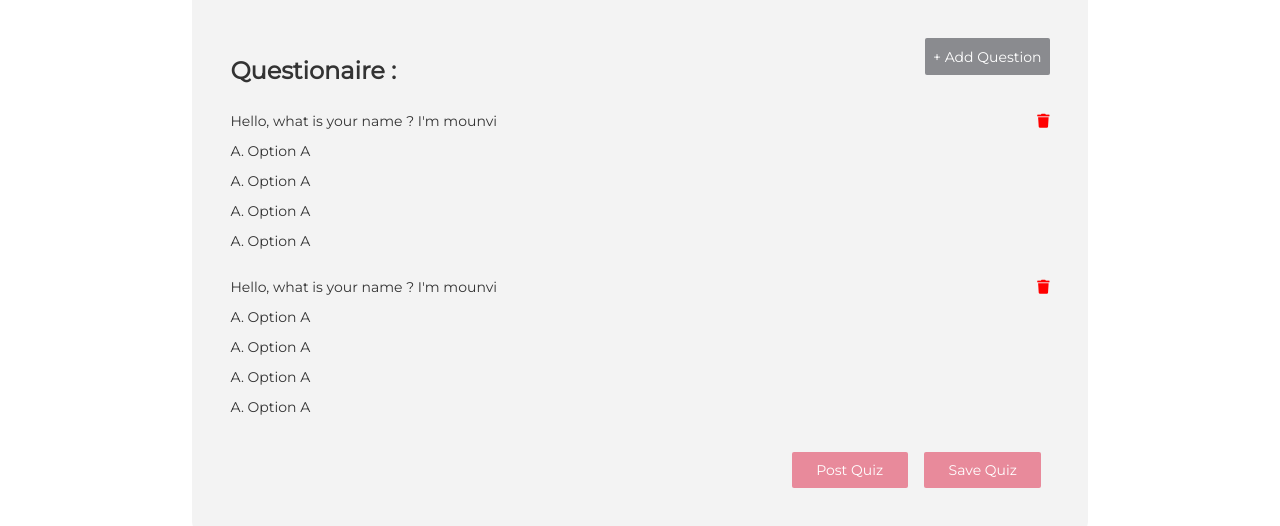
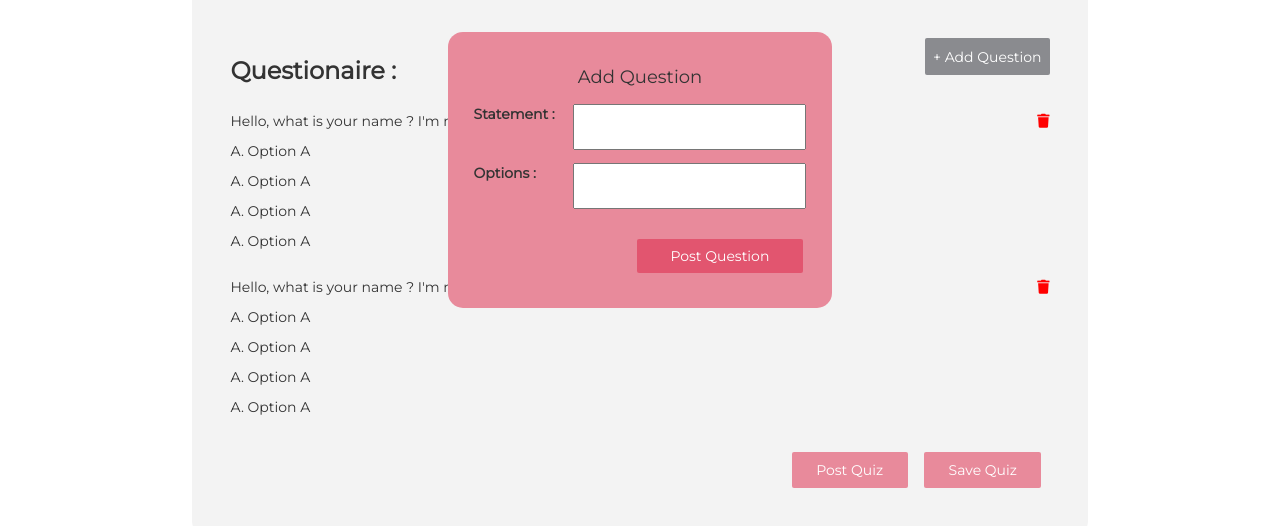
Before and after one commit to N0v0cain3/Kuizu, a plain HTML site: page frontend/Admin.html in a window 1280 px wide. Shown: the part 230-756 px from the top of the page. Drawn offline with nearby package versions, Linux system fonts and the light colour scheme.

Commit message:
modal template

```diff
--- a/frontend/Admin.html
+++ b/frontend/Admin.html
@@ -67,6 +67,22 @@
               <button>Save Quiz</button>
               <button>Post Quiz</button>
           </div>
+          <div class="modal display-block">
+              <div class="modal-main">
+                <h4>Add Question</h4>
+                <div>
+                    <label>Statement : </label>
+                    <textarea></textarea>
+                </div>
+                <div>
+                    <label>Options : </label>
+                    <textarea></textarea>
+                </div>
+                <div class="post">
+                    <button>Post Question</button>
+                </div>
+              </div>
+          </div>
       </div>
     </div>
 </body>
--- a/frontend/css/index.css
+++ b/frontend/css/index.css
@@ -530,7 +530,7 @@ input[type="radio"]:focus{
 .questionContainer>div>div>i{
   color:red;
 }
-.quizBtn>button{
+.quizBtn>button,.modal-main>div>button{
   background:rgba(221, 34, 68, 0.5);
   height:max-content;
   padding:1% 3%;
@@ -541,3 +541,62 @@ input[type="radio"]:focus{
   float:right;
   margin:1%;
 }
+.modal {
+  position: fixed;
+  top: 0;
+  left: 0;
+  width:100%;
+  height: 100%;
+  /* background:rgba(221, 34, 68, 0.1); */
+}
+.modal-main {
+  z-index:25;
+  position:fixed;
+  background:#E88A9B;
+  width: 30%;
+  height: auto;
+  top:50%;
+  left:50%;
+  transform: translate(-50%,-50%);
+  border-radius: 15px;
+  padding:2%;
+  box-sizing: border-box;
+  display:flex;
+  flex-direction: column;
+  justify-content: center;
+  align-items: center;
+}
+.display-block {
+  display: block;
+}
+.display-none {
+  display: none;
+}
+textarea{
+  vertical-align: middle;
+  resize: none;
+  width:70%;
+}
+.modal-main>div{
+  display:flex;
+  justify-content: space-between;
+  width:100%;
+  margin:2% 0%;
+}
+.modal-main>div>input{
+  width:70%;
+  background:transparent;
+  border:none;
+  outline:none;
+  border-bottom: 1px solid black;
+}
+.post{
+  display:flex;
+  justify-content: flex-end !important;
+}
+.modal-main>div>button{
+  width:50%;
+  margin-top:5%;
+  padding:2%;
+  float:right !important;
+}
```
